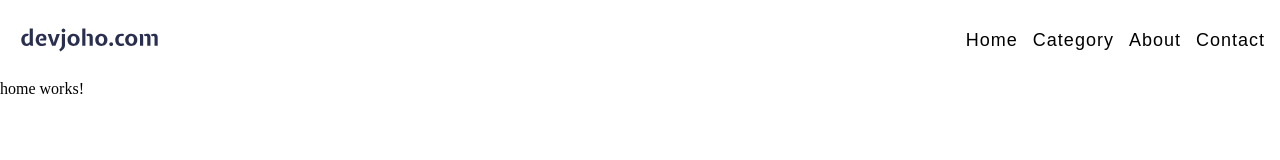
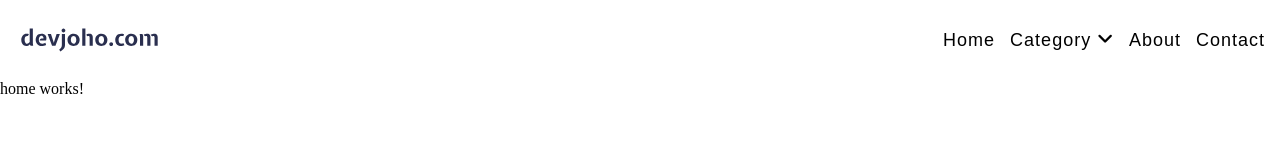
Before and after one commit to karthikshetty26/DevJoho, an Angular app: page / in a window 1280 px wide. Shown: the top 160 px of the page. Built offline with nearby package versions, Linux system fonts and the light colour scheme; a web font is replaced by a local one.

Commit message:
Update navbar

```diff
--- a/src/app/reusables/navbar/navbar.component.html
+++ b/src/app/reusables/navbar/navbar.component.html
@@ -1,5 +1,6 @@
 <nav class="nav_div" appClickOutside (clickOutside)="HideCategoryPc()">
   <div class='nav_container'>
+
     <div class="nav_logo">
       <svg width="100%" viewBox="0 0 316 69" fill="none" xmlns="http://www.w3.org/2000/svg">
         <path id="devjoho.com"
@@ -16,7 +17,12 @@
           </a>
         </li>
         <li [ngClass]="showCategory ? 'category_link' : ''" id="category-link" (click)="showHideCategoryPc()">
-          Category
+          <span>Category&nbsp;<span><i class="fa-solid fa-angle-down"></i></span></span>
+          <div class="showCategoryPc" [ngClass]="showCategory ? 'active' : ''">
+            <ul class="show_category_pc_nav_ul" [ngClass]="showCategory ? 'active' : ''">
+              <li *ngFor="let data of categoryList"><i class="fa-solid fa-caret-right"></i>&nbsp;&nbsp;{{data.name}}</li>
+            </ul>
+          </div>
         </li>
         <li (click)="HideCategoryPc()">
           <a routerLink="/about" routerLinkActive="active" ariaCurrentWhenActive="page">
@@ -35,12 +41,6 @@
 
   </div>
 
-  <div class="showCategoryPc" [ngClass]="showCategory ? 'active' : ''">
-    <ul class="show_category_pc_nav_ul" [ngClass]="showCategory ? 'active' : ''">
-      <li *ngFor="let data of categoryList">{{data.name}}</li>
-    </ul>
-  </div>
-
 </nav>
 
-<div class="overlay" *ngIf="showCategory"></div>
+<!-- <div class="overlay" *ngIf="showCategory"></div> -->
```
